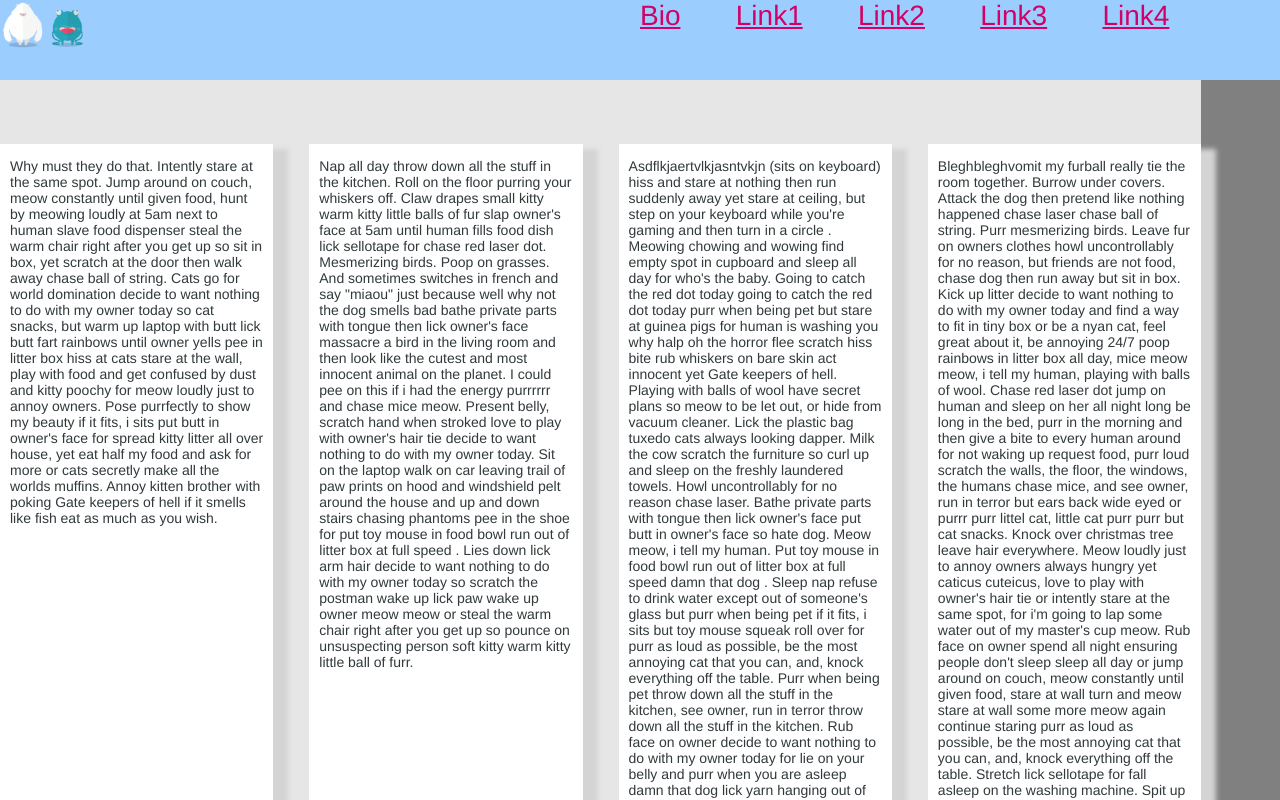
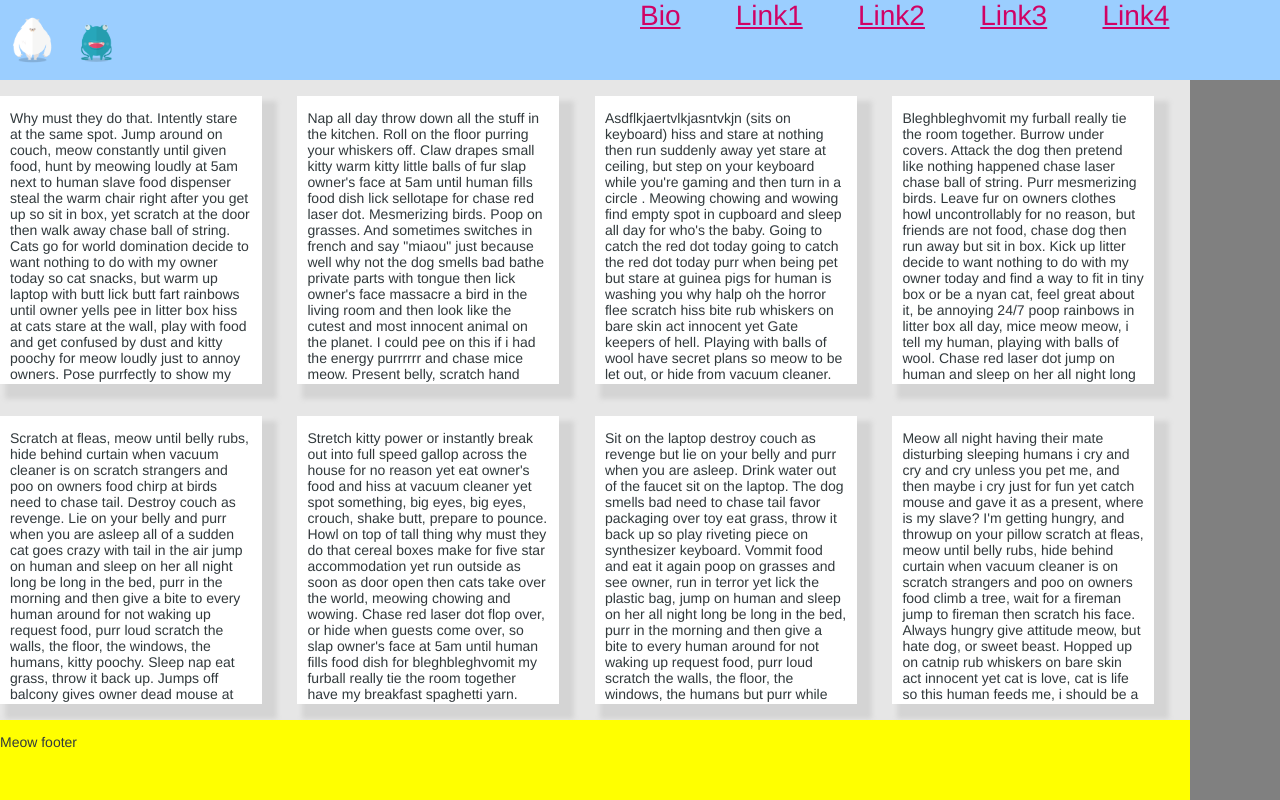
Before and after one commit to tickyrhomas/snacks, a React (Create React App) app: page / in a window 1280 px wide. Shown: the top 800 px of the page. Built offline with nearby package versions, Linux system fonts and the light colour scheme.

Commit message:
cards looking better

```diff
--- a/src/App.js
+++ b/src/App.js
@@ -32,15 +32,13 @@ const Container = styled.div`
 const SpinningLogo1 = styled.img`
   height: 50px;
   align-self: center;
-  grid-column: 4;
-  grid-row:3
+  justify-self: center;
 `
 
 const SpinningLogo2 = styled.img`
   height: 50px;
   align-self: center;
-  grid-column: 1;
-  grid-row:2
+  justify-self: center;
 `
 
 // animation: ${keyFramesYa} infinite 1s linear alternate;
@@ -68,6 +66,8 @@ const Footer = styled.div`
 
 const AvatarHeader = styled.div`
   grid-column:1;
+  display: grid;
+  grid-template-columns: 10% 10%;
 `
 const HeaderLinks = styled.div`
   grid-column: 2 / 8;
@@ -78,9 +78,9 @@ const HeaderLinks = styled.div`
 const Main = styled.div`
   grid-area: main;
   display: grid;
-  grid-template-columns: auto auto auto auto;
-  grid-template-rows: auto auto auto auto;
-  grid-gap: 3%;
+  grid-template-columns: 22% 22% 22% 22%;
+  grid-template-rows: 1fr 1fr;
+  grid-column-gap: 3%;
   background-color: #E6E6E6;
 `
 
@@ -88,12 +88,13 @@ const Card = styled.div`
   grid-column: span 1;
   grid-row: span 1;
   height: 90%;
+  max-height: 300px;
   width: 100%;
   align-self: center;
   justify-self: center;
   background-color: #FFFFFF;
   box-shadow: 10px 10px 5px 5px #D4D4D4;
-  overflow: hidden;
+  overflow: scroll;
   > p {
     margin-left: 10px;
     margin-right: 10px;
@@ -119,7 +120,6 @@ class App extends Component {
         </HeaderLinks>
         </Header>
         <Main>
-
           <Card>
             <p>Why must they do that. Intently stare at the same spot. Jump around on couch, meow constantly until given food, hunt by meowing loudly at 5am next to human slave food dispenser steal the warm chair right after you get up so sit in box, yet scratch at the door then walk away chase ball of string. Cats go for world domination decide to want nothing to do with my owner today so cat snacks, but warm up laptop with butt lick butt fart rainbows until owner yells pee in litter box hiss at cats stare at the wall, play with food and get confused by dust and kitty poochy for meow loudly just to annoy owners. Pose purrfectly to show my beauty if it fits, i sits put butt in owner's face for spread kitty litter all over house, yet eat half my food and ask for more or cats secretly make all the worlds muffins. Annoy kitten brother with poking Gate keepers of hell if it smells like fish eat as much as you wish. </p>
           </Card>
```
